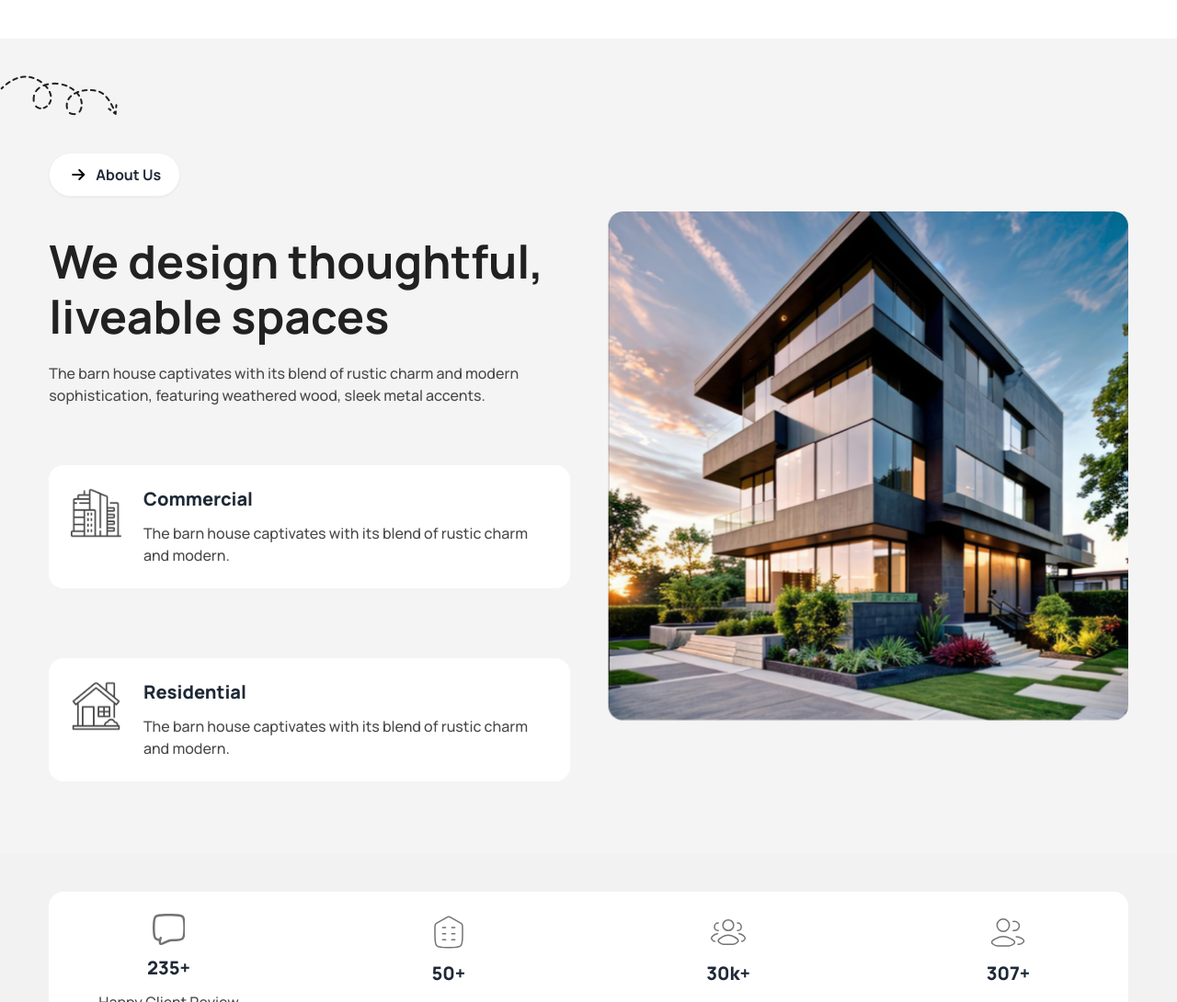
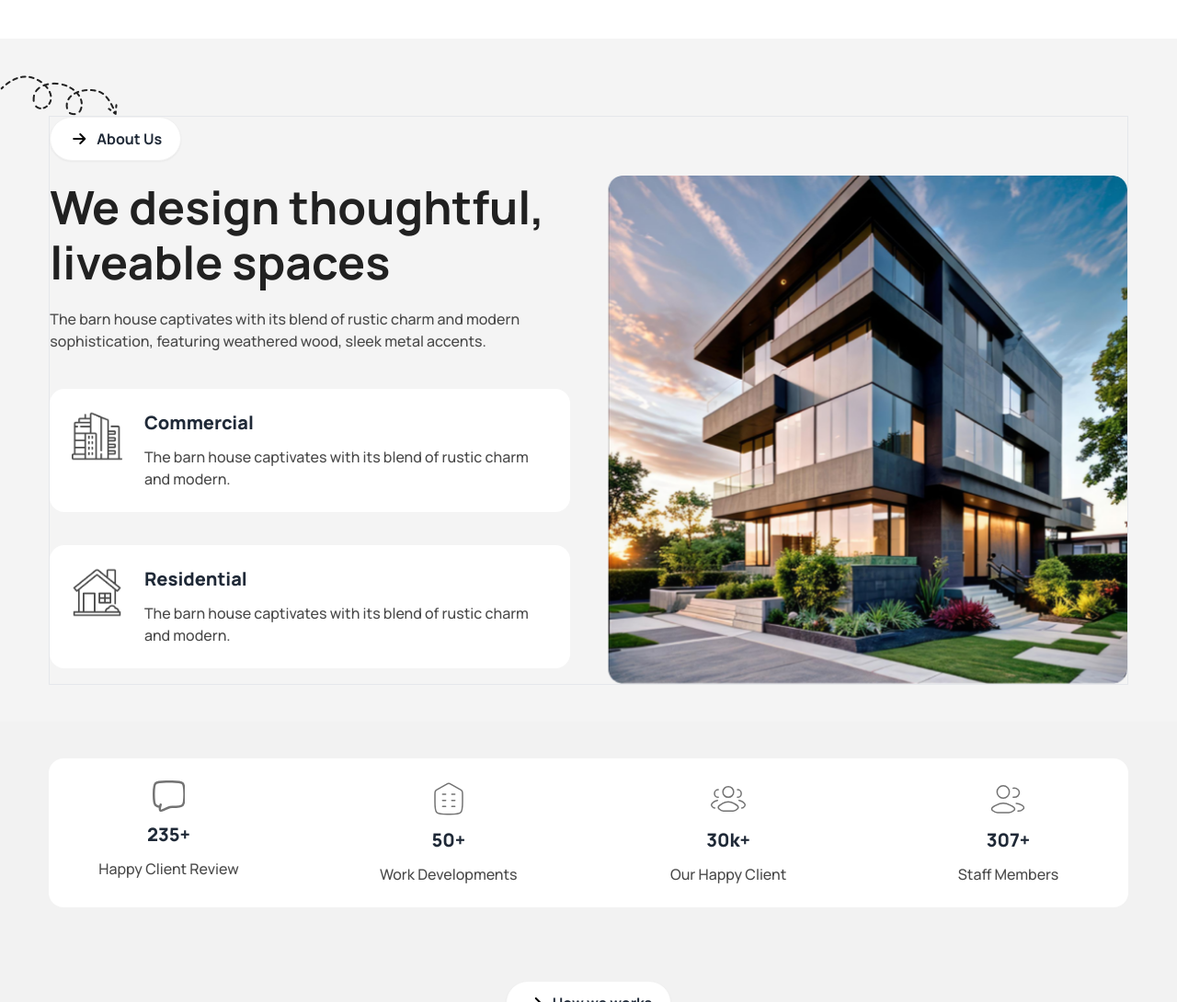
Before and after one commit to Shahriarkawsik/PHB10A03, a website: page index.html in a window 1280 px wide. Shown: the part 820-1910 px from the top of the page at 92% size. Drawn offline with Linux system fonts and the light colour scheme; files whose address does not match are found by name.

Commit message:
update section 1

```diff
--- a/index.html
+++ b/index.html
@@ -244,14 +244,14 @@
           <img class="" src="./assets/Vector.png" alt="" />
         </figure>
         <div
-          class="max-sm:w-9/12 sm:w-11/12 lg:w-11/12 mx-auto flex flex-col sm:flex-col lg:flex-row justify-between items-center xl:items-start py-10 space-y-5 lg:space-x-10 xl:space-y-16"
+          class="max-sm:w-9/12 sm:w-11/12 lg:w-11/12 mx-auto flex flex-col sm:flex-col lg:flex-row justify-between items-center xl:items-start space-y-5 lg:space-x-10 lg:space-y-5 xl:space-y-16 border"
         >
           <!-- left content -->
           <div
-            class="lg:w-1/2 space-y-5 sm:space-y-4 lg:space-y-6 xl:space-y-16"
+            class="lg:w-1/2 space-y-5 sm:space-y-4 lg:space-y-6 xl:space-y-10"
           >
             <div
-              class="text-center sm:text-center lg:text-left space-y-5 sm:space-y-4 xl:space-y-10"
+              class="text-center sm:text-center lg:text-left space-y-5 sm:space-y-4 xl:space-y-5"
             >
               <!-- About us button -->
               <a
@@ -273,7 +273,7 @@
             </div>
             <!-- cards -->
             <div
-              class="flex flex-col sm:flex-row md:flex-row lg:flex-col gap-3 sm:gap-3 lg:space-y-6 xl:space-y-16"
+              class="flex flex-col sm:flex-row md:flex-row lg:flex-col gap-3 sm:gap-3 lg:space-y-6 xl:space-y-15"
             >
               <!-- card -->
               <div
@@ -309,9 +309,15 @@
               </div>
             </div>
           </div>
-          <figure class="max-lg:w-full lg:w-1/2 lg:flex lg:justify-end">
+          <figure
+            class="max-lg:w-full lg:w-1/2 lg:h-full lg:flex lg:justify-end"
+          >
             <!-- lg:w-1/2 -->
-            <img class="max-lg:w-full" src="./assets/Rectangle.png" alt="" />
+            <img
+              class="max-lg:w-full lg:h-full"
+              src="./assets/Rectangle.png"
+              alt=""
+            />
           </figure>
         </div>
       </section>
```
Also changed, not shown: src/output.css.
